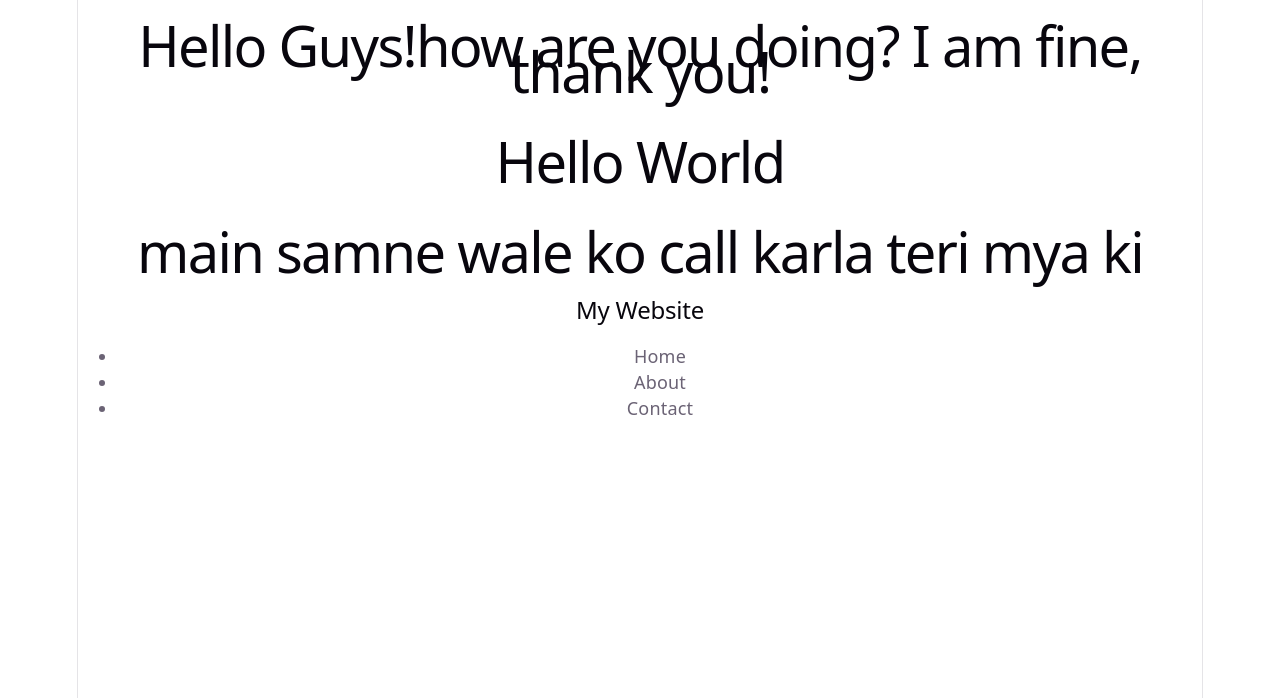
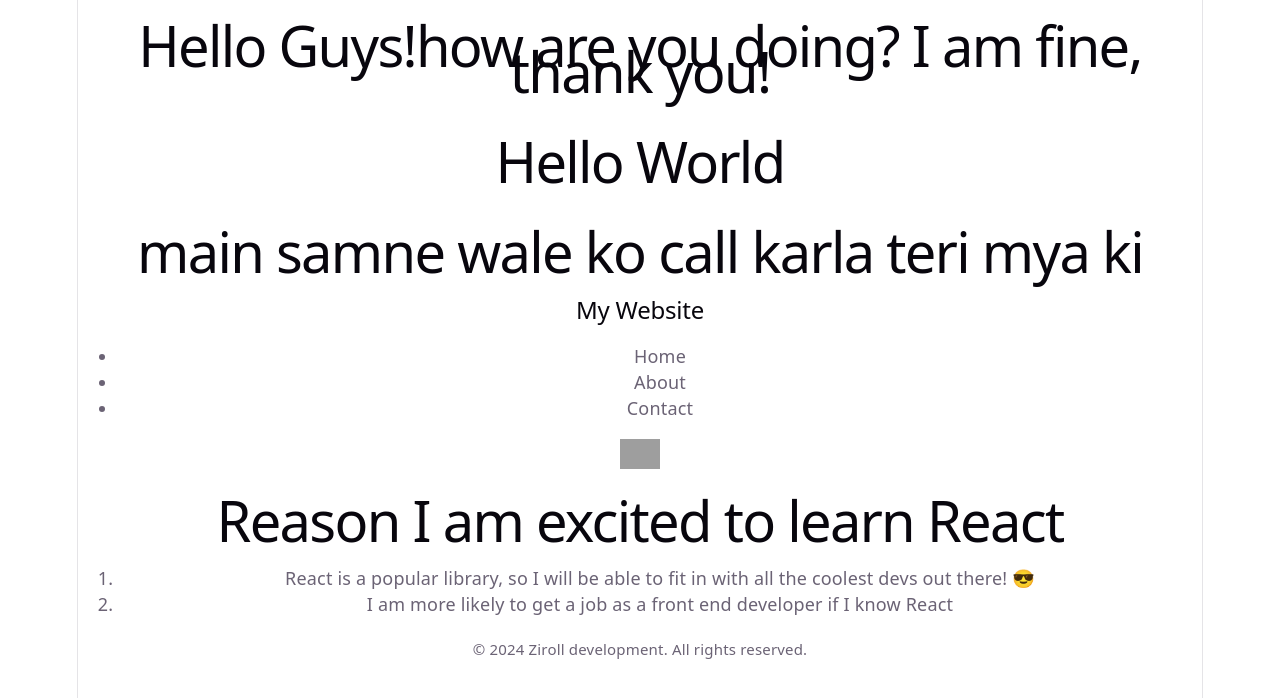
Before and after one commit to dikeshsapkota/REACT, a React (Vite) app: page / in a window 1280 px wide. Shown: the top 698 px of the page. Built offline with nearby package versions, Linux system fonts and the light colour scheme; grey boxes are pictures that could not be loaded.

Commit message:
adding header footer and maincontent elements in main js

```diff
--- a/src/main.jsx
+++ b/src/main.jsx
@@ -10,10 +10,58 @@ const reactElement = createElement(
   "Hello Guys!how are you doing? I am fine, thank you!"
 )
 
+
+/** Challenge:
+ * Move the `main` element into its own component called "MainContent"
+ * and render that component inside the Page component.
+ *
+ * Do the same with the `footer` element, moving it into a new
+ * component called "Footer"
+*/
+
+function Header() {
+    return (
+        <header>
+            <img src="react-logo.png" width="40px" alt="React logo" />
+        </header>
+    )
+}
+function Maincontent(){
+    return(
+         <main>
+                <h1>Reason I am excited to learn React</h1>
+                <ol>
+                    <li>React is a popular library, so I will be able to fit in with all the coolest devs out there! 😎</li>
+                    <li>I am more likely to get a job as a front end developer if I know React</li>
+                </ol>
+            </main>
+    )
+}
+function Footer(){
+    return(
+         <footer>
+                <small>© 2024 Ziroll development. All rights reserved.</small>
+            </footer>
+    )
+}
+
+function Page() {
+    return (
+        <>
+            <Header />
+           <Maincontent/>
+           <Footer/>
+
+        </>
+    )
+}
+
+
+
 createRoot(document.getElementById('root')).render(
   <StrictMode>
     {reactElement}
     <App />
-
+   <Page/>
   </StrictMode>
 )
```
